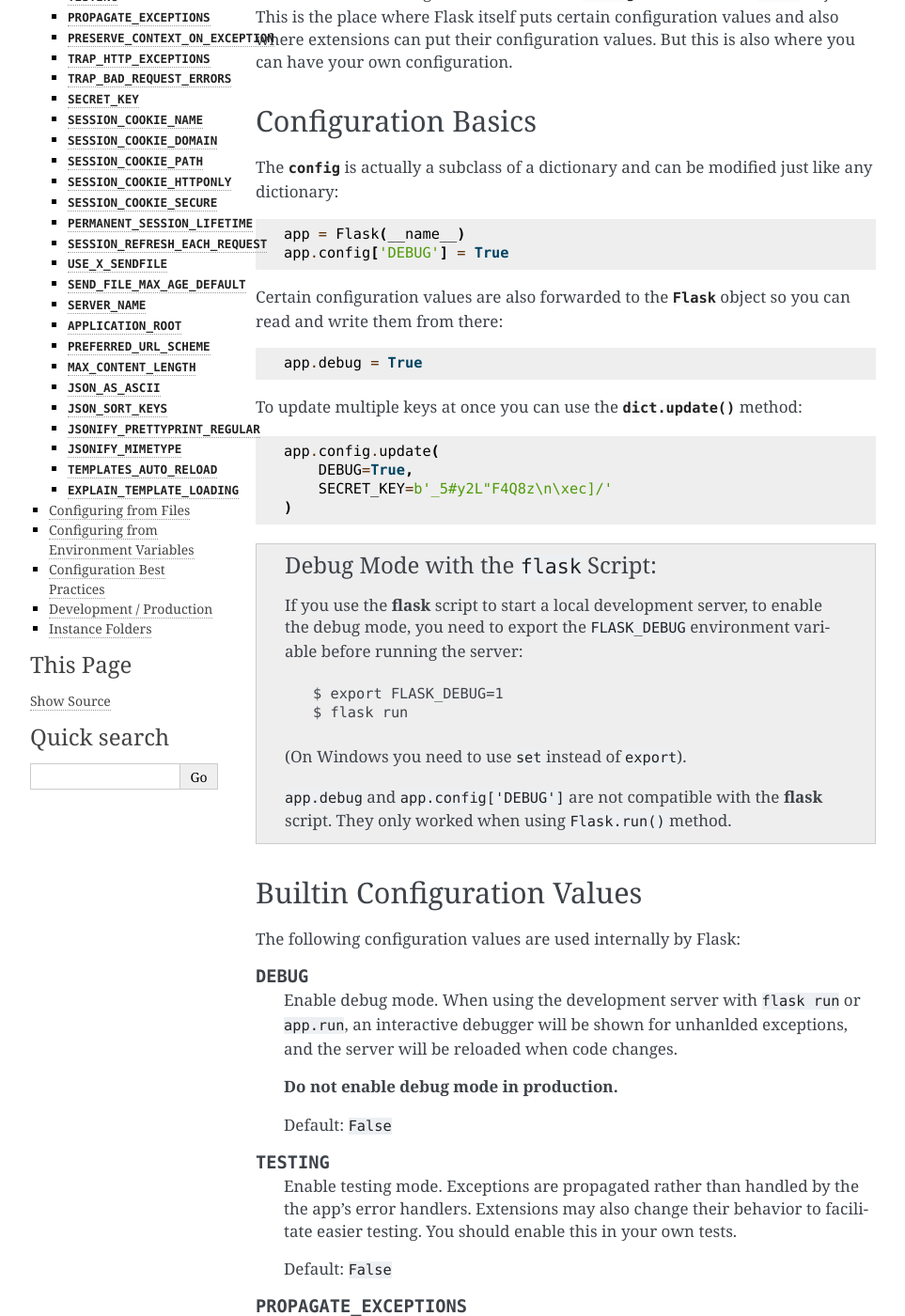
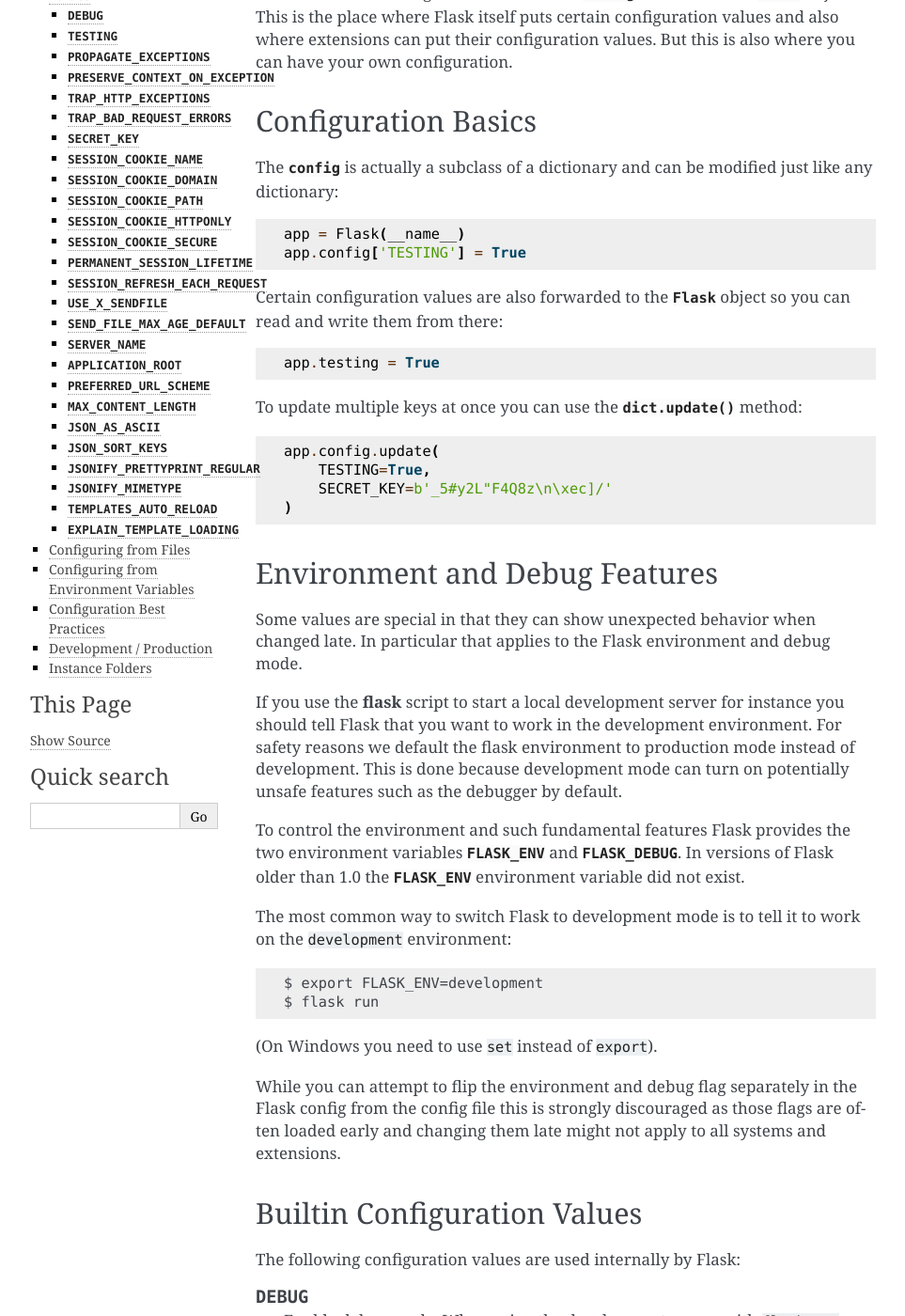
Before and after one commit to th37rose/ava_backend, a Sphinx documentation site: the page built from docs/config.rst, in a window 1280 px wide and 1400 px high, scrolled down 371 px. Shown: the whole window at 94% size, without its empty margins (148-1111 px from the left). Built offline with Sphinx 7.4.7, drawn with Linux system fonts in a browser that asks for light colours; some of the changed text lies outside the part shown.

Commit message:
Add Support for FLASK_ENV (#2570)
This introduces environments to Flask

```diff
--- a/docs/config.rst
+++ b/docs/config.rst
@@ -27,35 +27,52 @@ The :attr:`~flask.Flask.config` is actually a subclass of a dictionary and
 can be modified just like any dictionary::
 
     app = Flask(__name__)
-    app.config['DEBUG'] = True
+    app.config['TESTING'] = True
 
 Certain configuration values are also forwarded to the
 :attr:`~flask.Flask` object so you can read and write them from there::
 
-    app.debug = True
+    app.testing = True
 
 To update multiple keys at once you can use the :meth:`dict.update`
 method::
 
     app.config.update(
-        DEBUG=True,
+        TESTING=True,
         SECRET_KEY=b'_5#y2L"F4Q8z\n\xec]/'
     )
 
-.. admonition:: Debug Mode with the ``flask`` Script
+Environment and Debug Features
+------------------------------
 
-   If you use the :command:`flask` script to start a local development
-   server, to enable the debug mode, you need to export the ``FLASK_DEBUG``
-   environment variable before running the server::
+Some values are special in that they can show unexpected behavior when
+changed late.  In particular that applies to the Flask environment and
+debug mode.
 
-    $ export FLASK_DEBUG=1
-    $ flask run
+If you use the :command:`flask` script to start a local development server
+for instance you should tell Flask that you want to work in the
+development environment.  For safety reasons we default the flask
+environment to production mode instead of development.  This is done
+because development mode can turn on potentially unsafe features such as
+the debugger by default.
 
-   (On Windows you need to use ``set`` instead of ``export``).
+To control the environment and such fundamental features Flask provides
+the two environment variables :envvar:`FLASK_ENV` and :envvar:`FLASK_DEBUG`.
+In versions of Flask older than 1.0 the :envvar:`FLASK_ENV` environment
+variable did not exist.
 
-   ``app.debug`` and ``app.config['DEBUG']`` are not compatible with
-   the :command:`flask` script. They only worked when using ``Flask.run()``
-   method.
+The most common way to switch Flask to development mode is to tell it to
+work on the ``development`` environment::
+
+$ export FLASK_ENV=development
+$ flask run
+
+(On Windows you need to use ``set`` instead of ``export``).
+
+While you can attempt to flip the environment and debug flag separately in
+the Flask config from the config file this is strongly discouraged as
+those flags are often loaded early and changing them late might not apply
+to all systems and extensions.
 
 Builtin Configuration Values
 ----------------------------
--- a/docs/patterns/packages.rst
+++ b/docs/patterns/packages.rst
@@ -65,10 +65,10 @@ that tells Flask where to find the application instance::
     export FLASK_APP=yourapplication
 
 If you are outside of the project directory make sure to provide the exact
-path to your application directory. Similarly you can turn on "debug
-mode" with this environment variable::
+path to your application directory. Similarly you can turn on the
+development features like this::
 
-    export FLASK_DEBUG=true
+    export FLASK_ENV=development
 
 In order to install and run the application you need to issue the following
 commands::
--- a/docs/tutorial/packaging.rst
+++ b/docs/tutorial/packaging.rst
@@ -78,11 +78,13 @@ With that out of the way, you should be able to start up the application.
 Do this on Mac or Linux with the following commands in ``flaskr/``::
 
     export FLASK_APP=flaskr
-    export FLASK_DEBUG=true
+    export FLASK_ENV=development
     flask run
 
 (In case you are on Windows you need to use ``set`` instead of ``export``).
-The :envvar:`FLASK_DEBUG` flag enables or disables the interactive debugger.
+The :envvar:`FLASK_ENV` flag if set to ``development`` turns on all
+development features such as enabling the interactive debugger.
+
 *Never leave debug mode activated in a production system*, because it will
 allow users to execute code on the server!
 
```
Also changed, not shown: docs/cli.rst (+14 -1 lines), docs/quickstart.rst (+6 -3 lines), docs/server.rst (+12 -4 lines), 4 other files.
